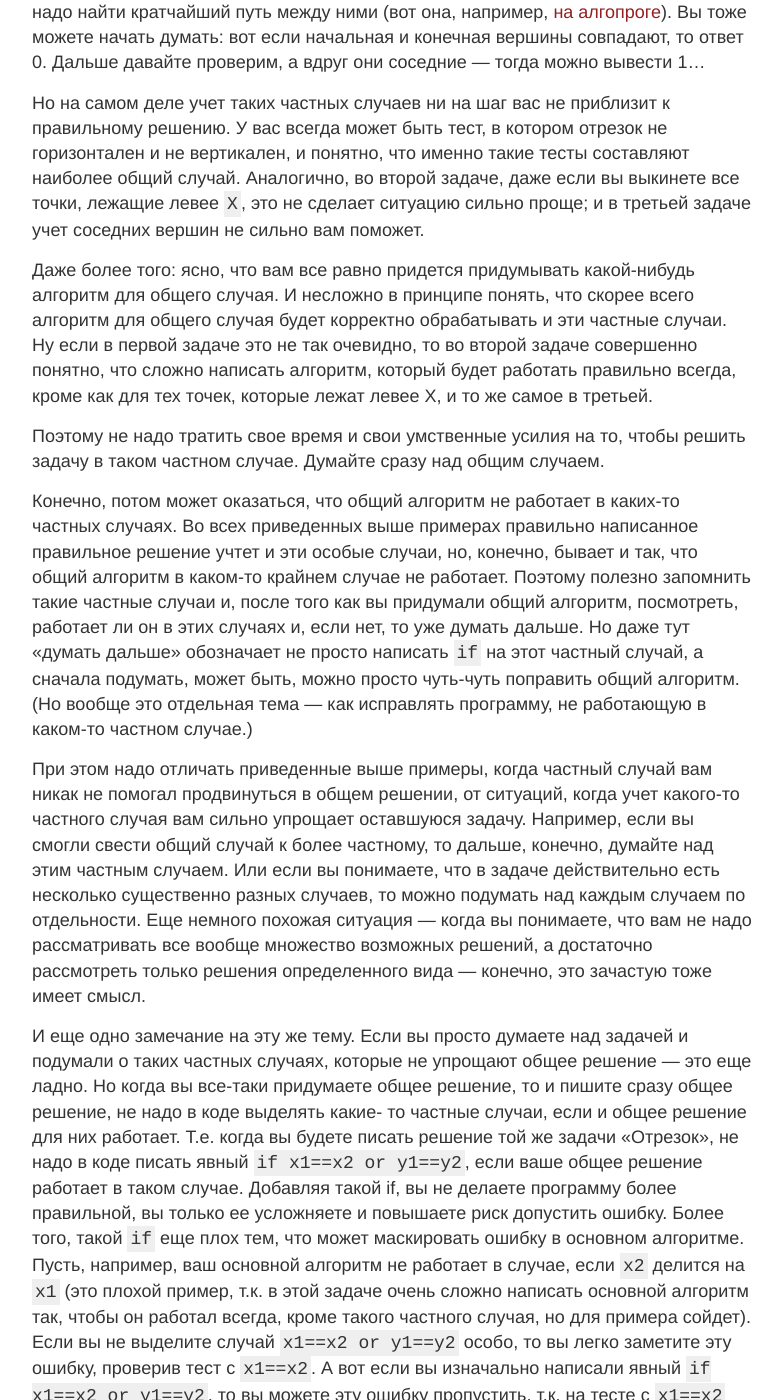
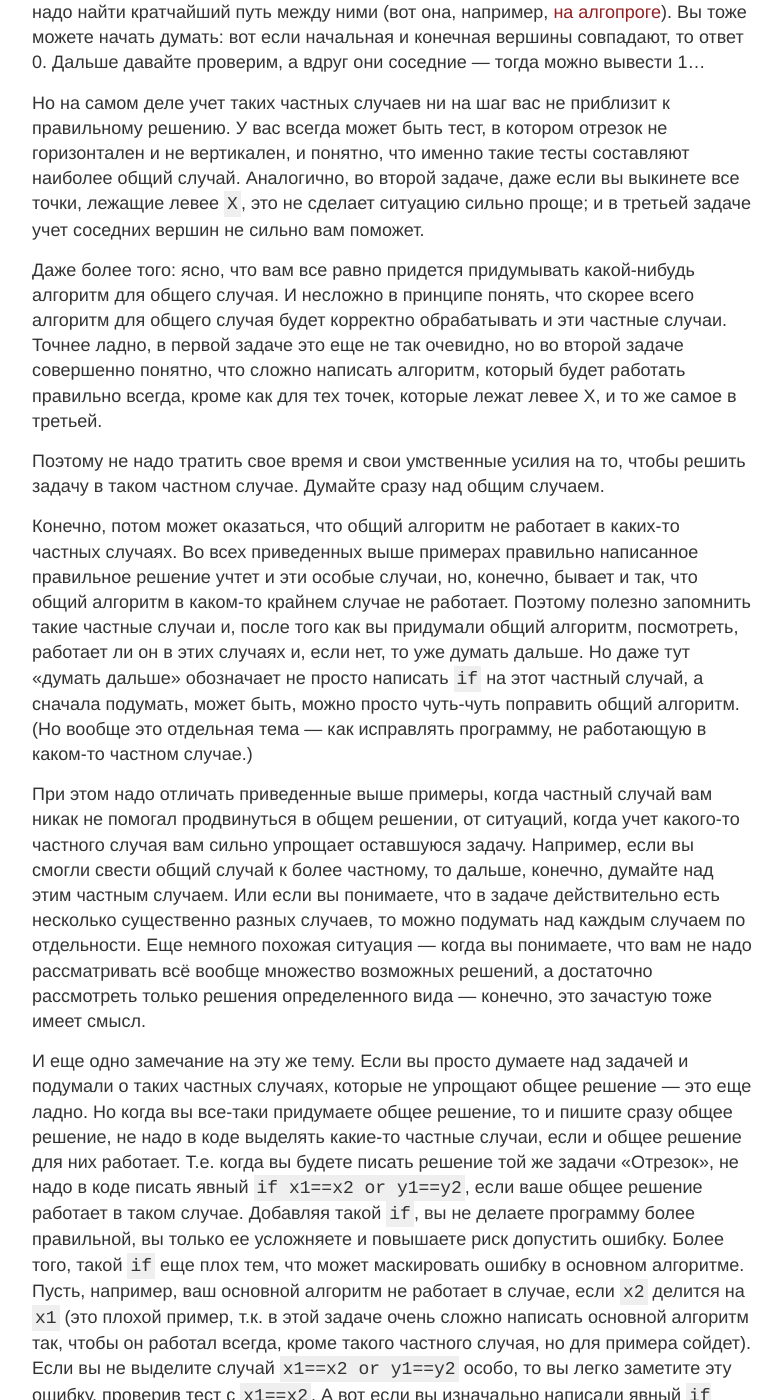
Before and after one commit to petr-kalinin/algoprog-blog, a Jekyll site: the page built from draft.md, in a window 1280 px wide and 1400 px high, scrolled down 660 px. Shown: the whole window, without its empty margins (248-1030 px from the left). Built offline with Jekyll 4.4.1, drawn with Linux system fonts in a browser that asks for light colours; our own code applies the rules of GitHub Pages for plain Markdown files; some of the changed text lies outside the part shown.

Commit message:
Update draft.md

```diff
--- a/draft.md
+++ b/draft.md
@@ -15,7 +15,7 @@
 Но на самом деле учет таких частных случаев ни на шаг вас не приблизит к правильному решению. У вас всегда может быть тест, в котором отрезок не горизонтален и не вертикален, и понятно, что именно такие тесты составляют наиболее общий случай. Аналогично, во второй задаче, даже если вы выкинете все точки, лежащие левее `X`, это не сделает ситуацию сильно проще; и в третьей задаче учет соседних вершин не сильно вам поможет.
 
 Даже более того: ясно, что вам все равно придется придумывать какой-нибудь алгоритм для общего случая. И несложно в принципе понять, что
-скорее всего алгоритм для общего случая будет корректно обрабатывать и эти частные случаи. Ну если в первой задаче это не так очевидно, то
+скорее всего алгоритм для общего случая будет корректно обрабатывать и эти частные случаи. Точнее ладно, в первой задаче это еще не так очевидно, но
 во второй задаче совершенно понятно, что сложно написать алгоритм, который будет работать правильно всегда, кроме как для тех точек, которые лежат левее X, и то же самое в третьей.
 
 Поэтому не надо тратить свое время и свои умственные усилия на то, чтобы решить задачу в таком частном случае. Думайте сразу над общим случаем.
@@ -31,10 +31,9 @@
 когда учет какого-то частного случая вам сильно упрощает оставшуюся задачу. Например, если вы смогли свести общий случай к более
 частному, то дальше, конечно, думайте над этим частным случаем. Или если вы понимаете, что в задаче действительно есть несколько
 существенно разных случаев, то можно подумать над каждым случаем по отдельности. Еще немного похожая ситуация — когда вы понимаете, что
-вам не надо рассматривать все вообще множество возможных решений, а достаточно рассмотреть только решения определенного вида — конечно,
+вам не надо рассматривать всё вообще множество возможных решений, а достаточно рассмотреть только решения определенного вида — конечно,
 это зачастую тоже имеет смысл.
 
 И еще одно замечание на эту же тему. Если вы просто думаете над задачей и подумали о таких частных случаях, которые не упрощают общее
-решение — это еще ладно. Но когда вы все-таки придумаете общее решение, то и пишите сразу общее решение, не надо в коде выделять какие-
-то частные случаи, если и общее решение для них работает. Т.е. когда вы будете писать решение той же задачи «Отрезок», не надо в коде
-писать явный `if x1==x2 or y1==y2`, если ваше общее решение работает в таком случае. Добавляя такой if, вы не делаете программу более правильной, вы только ее усложняете и повышаете риск допустить ошибку. Более того, такой `if` еще плох тем, что может маскировать ошибку в основном алгоритме. Пусть, например, ваш основной алгоритм не работает в случае, если `x2` делится на `x1` (это плохой пример, т.к. в этой задаче очень сложно написать основной алгоритм так, чтобы он работал всегда, кроме такого частного случая, но для примера сойдет). Если вы не выделите случай `x1==x2 or y1==y2` особо, то вы легко заметите эту ошибку, проверив тест с `x1==x2`. А вот если вы изначально написали явный `if x1==x2 or y1==y2`, то вы можете эту ошибку пропустить, т.к. на тесте с `x1==x2` сработает ваш особый `if` и программа выведет правильный ответ, хотя основной алгоритм работает в этом случае неправильно, а других случаев, когда `x2` делится на `x1`, вы не тестировали. В итоге в вашей программе осталась ошибка, но вы ее не заметили, т.к. в самом простом случае эта ошибка замаскирована вашим `if`ом.
+решение — это еще ладно. Но когда вы все-таки придумаете общее решение, то и пишите сразу общее решение, не надо в коде выделять какие-то частные случаи, если и общее решение для них работает. Т.е. когда вы будете писать решение той же задачи «Отрезок», не надо в коде
+писать явный `if x1==x2 or y1==y2`, если ваше общее решение работает в таком случае. Добавляя такой `if`, вы не делаете программу более правильной, вы только ее усложняете и повышаете риск допустить ошибку. Более того, такой `if` еще плох тем, что может маскировать ошибку в основном алгоритме. Пусть, например, ваш основной алгоритм не работает в случае, если `x2` делится на `x1` (это плохой пример, т.к. в этой задаче очень сложно написать основной алгоритм так, чтобы он работал всегда, кроме такого частного случая, но для примера сойдет). Если вы не выделите случай `x1==x2 or y1==y2` особо, то вы легко заметите эту ошибку, проверив тест с `x1==x2`. А вот если вы изначально написали явный `if x1==x2 or y1==y2`, то вы можете эту ошибку пропустить, т.к. на тесте с `x1==x2` сработает ваш особый `if` и программа выведет правильный ответ, хотя основной алгоритм работает в этом случае неправильно; а других случаев, когда `x2` делится на `x1`, вы не тестировали. В итоге в вашей программе осталась ошибка, но вы ее не заметили, т.к. в самом простом случае эта ошибка замаскирована вашим `if`ом.
```
